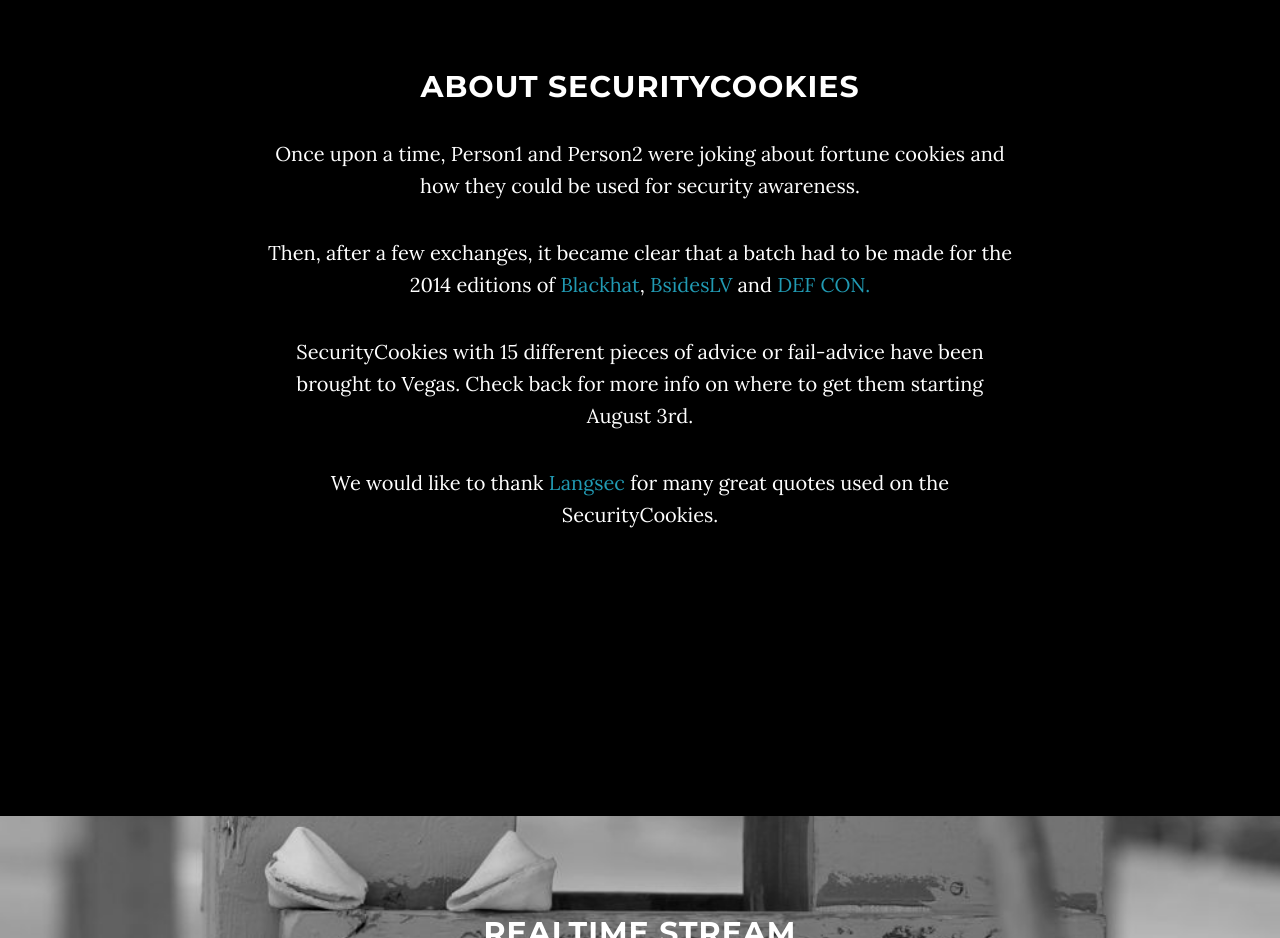
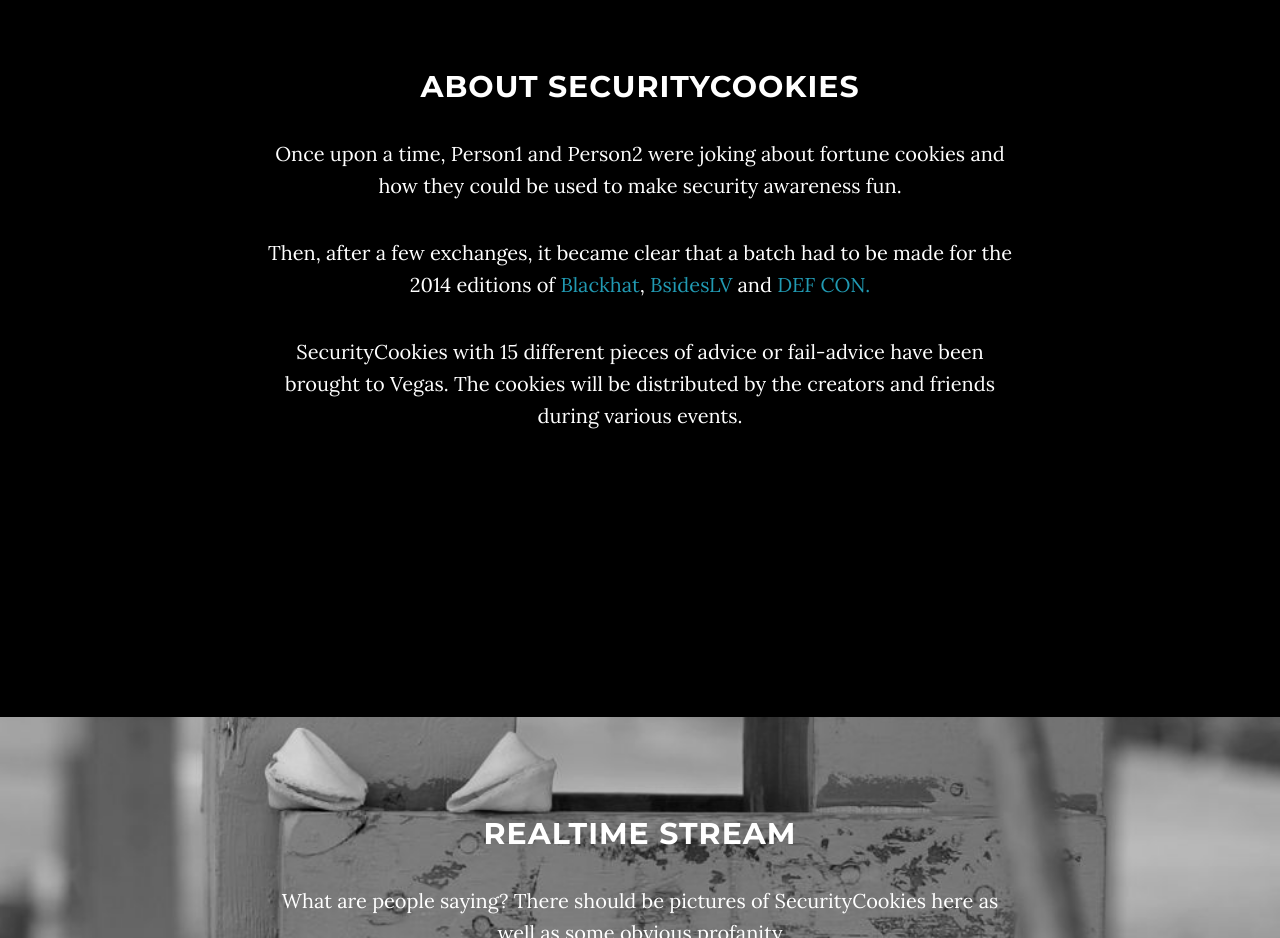
Before and after one commit to SecurityCookies/securitycookies.github.io, a plain HTML site: page index.html in a window 1280 px wide. Shown: the part 980-1918 px from the top of the page. Drawn offline with Linux system fonts and the light colour scheme; a script that the page names is missing.

Commit message:
Minor text edits

```diff
--- a/index.html
+++ b/index.html
@@ -106,10 +106,10 @@
         <div class="row">
             <div class="col-lg-8 col-lg-offset-2">
                 <h2>About SecurityCookies</h2>
-                <p>Once upon a time, Person1 and Person2 were joking about fortune cookies and how they could be used for security awareness.</p>
+                <p>Once upon a time, Person1 and Person2 were joking about fortune cookies and how they could be used to make security awareness fun.</p>
                 <p>Then, after a few exchanges, it became clear that a batch had to be made for the 2014 editions of <a href="https://www.blackhat.com">Blackhat</a>, <a href="http://www.bsideslv.org">BsidesLV</a> and <a href="https://www.defcon.org">DEF CON.</a></p>
-                <p>SecurityCookies with 15 different pieces of advice or fail-advice have been brought to Vegas. Check back for more info on where to get them starting August 3rd.
-                  <p>We would like to thank <a href="http://langsec.org">Langsec</a> for many great quotes used on the SecurityCookies.</p>
+                <p>SecurityCookies with 15 different pieces of advice or fail-advice have been brought to Vegas. The cookies will be distributed by the creators and friends during various events.
+
             </div>
         </div>
     </section>
```
